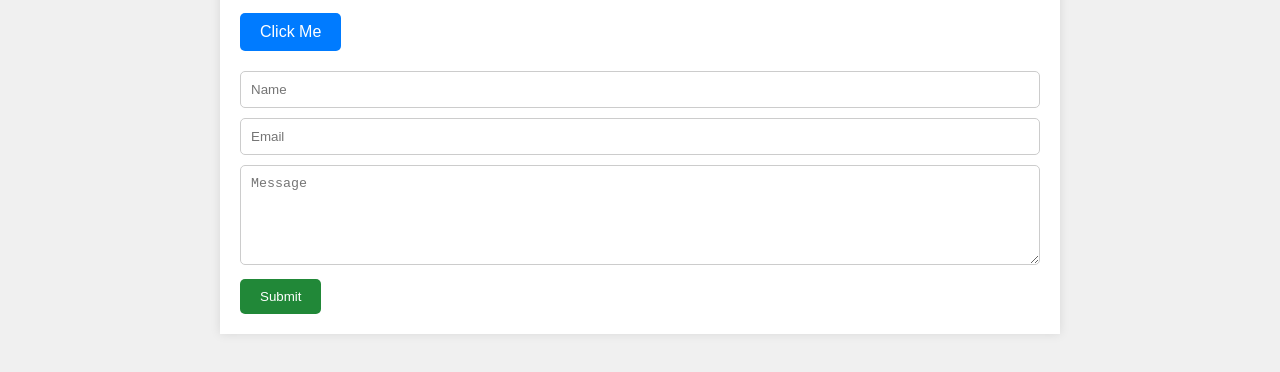
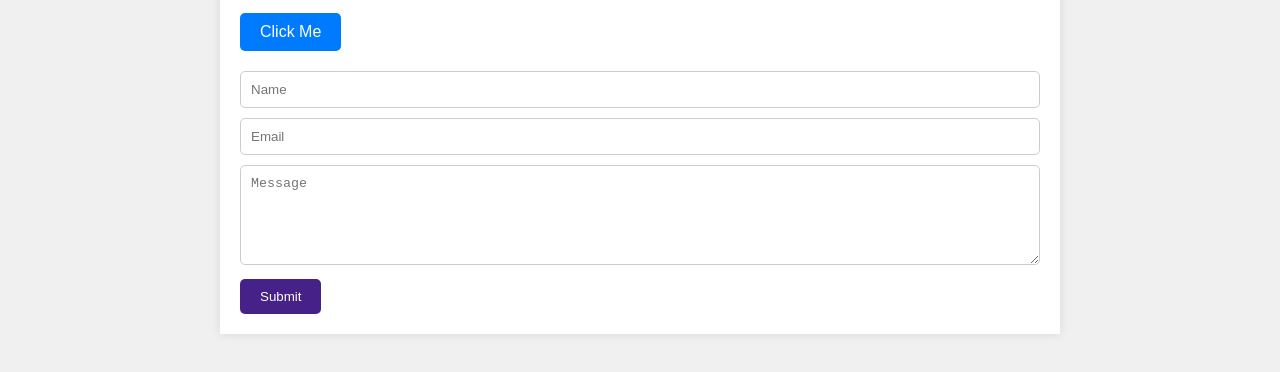
Before and after one commit to ananayamittal11/scm-project, a plain HTML site: page index.html in a window 1280 px wide. In both pictures the pointer is over the input "Submit". Shown: the part 190-562 px from the top of the page. Drawn offline with Linux system fonts and the light colour scheme.

Commit message:
color changed

```diff
--- a/index.html
+++ b/index.html
@@ -67,7 +67,7 @@
             transition: background-color 0.3s ease;
         }
         input[type="submit"]:hover {
-            background-color: #218838;
+            background-color: #452188;
         }
     </style>
 </head>
```
